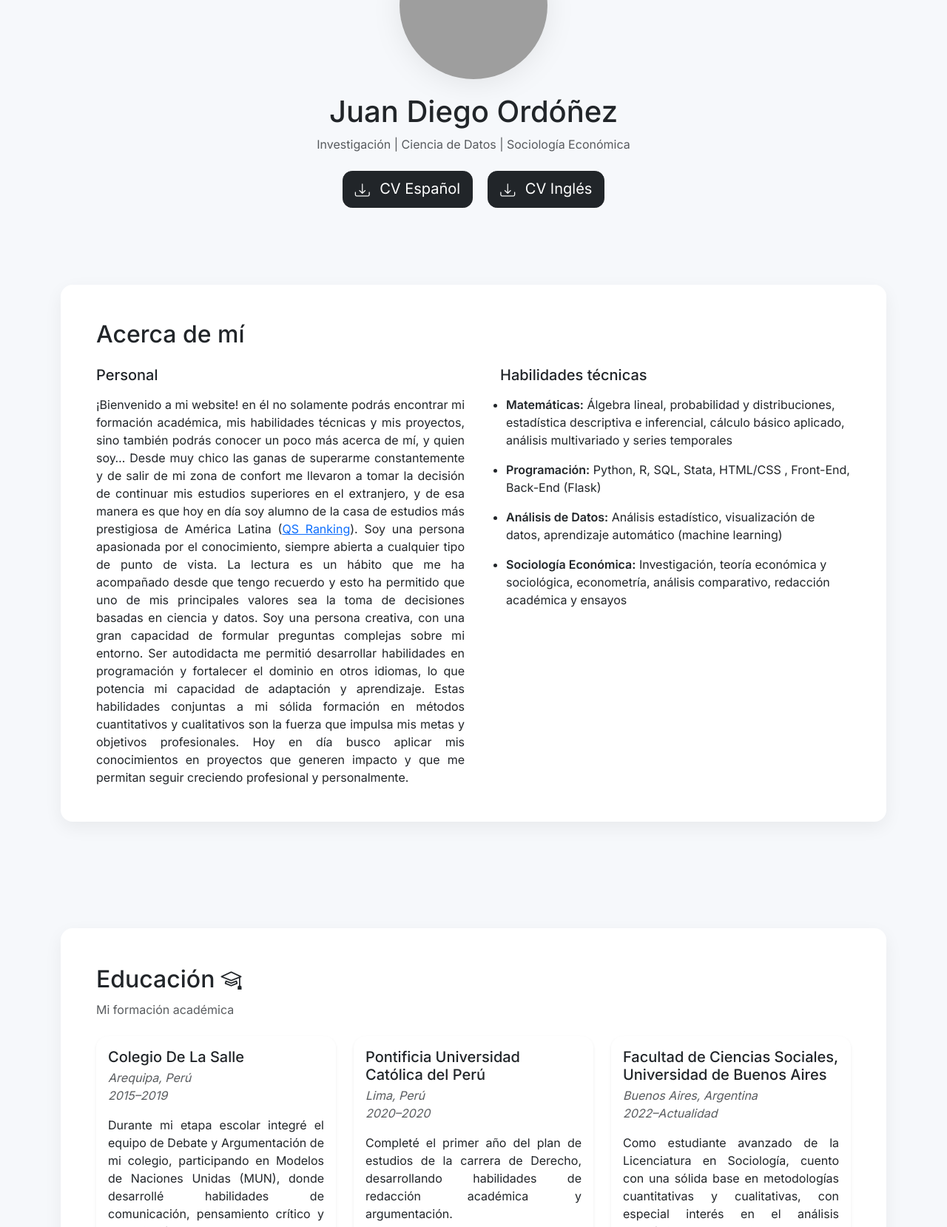
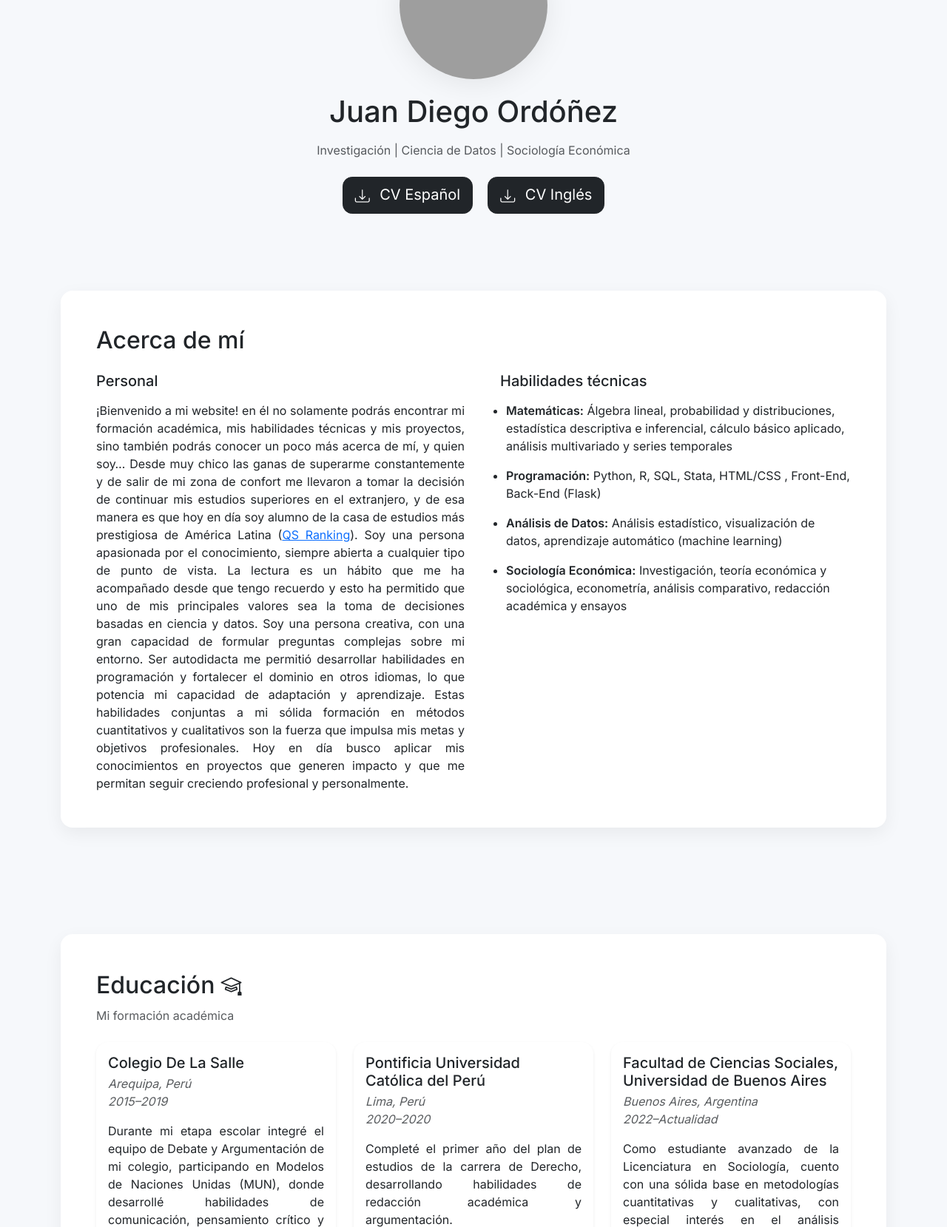
Before and after one commit to ordonezbravojuandiego-hash/Website-CV-, a Flask app: page / in a window 1280 px wide. Shown: the part 261-1920 px from the top of the page at 74% size. Run offline with Flask 3, Linux system fonts and the light colour scheme; grey boxes are pictures that could not be loaded.

Commit message:
Espaciado HERO: nombre, subtítulo y CVs

```diff
--- a/templates/index.html
+++ b/templates/index.html
@@ -11,12 +11,12 @@
       style="width: 200px; height: 200px; object-fit: cover;"
       alt="Foto de perfil">
 
-    <h1 class="mb-2">{{ data['First name'] }} {{ data['Last name'] }}</h1>
-    <p class="text-muted subtitle">
-      {{ data['description']['short description'] }}
-    </p>
+    <h1 class="mb-3">{{ data['First name'] }} {{ data['Last name'] }}</h1>
+<p class="text-muted subtitle mb-3">
+  {{ data['description']['short description'] }}
+</p>
+<div class="d-flex flex-wrap justify-content-center cv-group mt-4">
 
-    <div class="d-flex flex-wrap justify-content-center cv-group mt-4">
       <a class="btn btn-dark btn-lg"
          href="{{ url_for('download_cv_lang', lang='es') }}"
          aria-label="Descargar CV en español"
```
